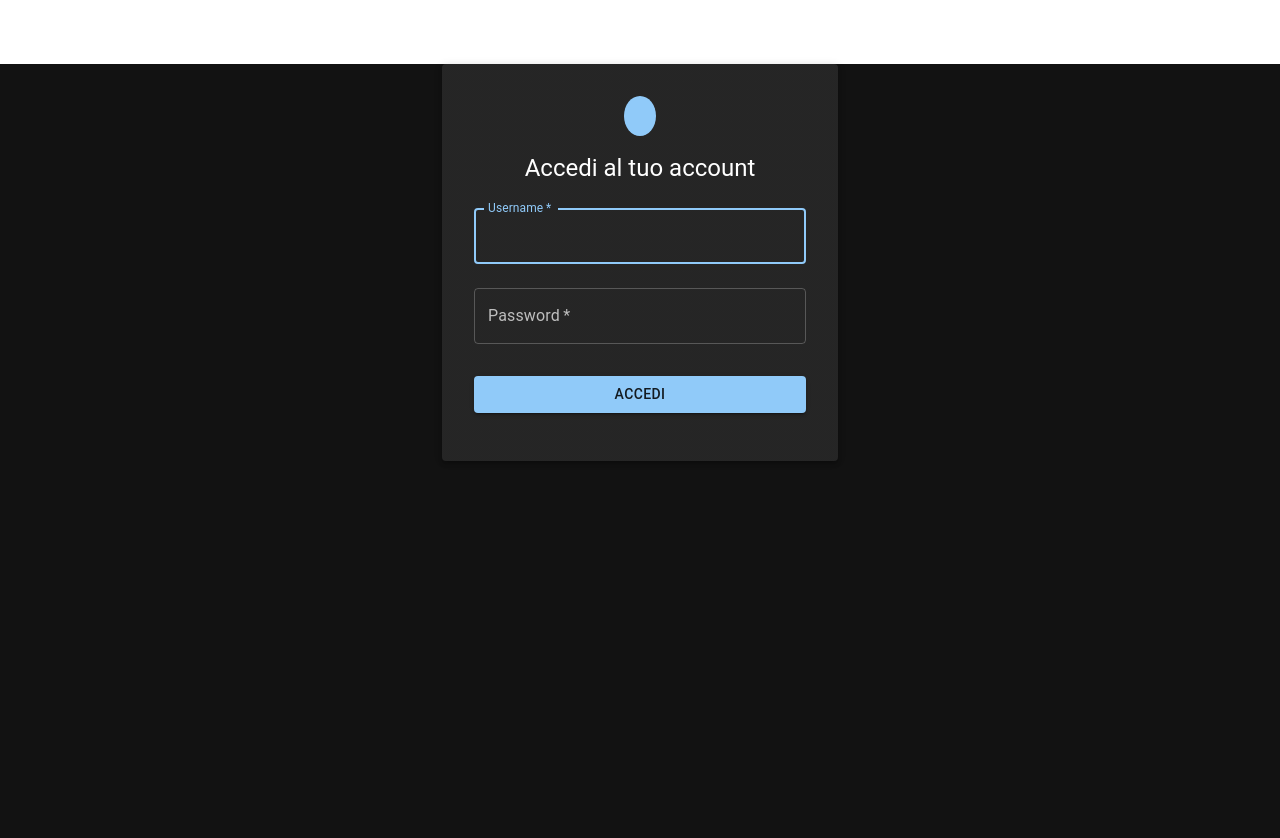
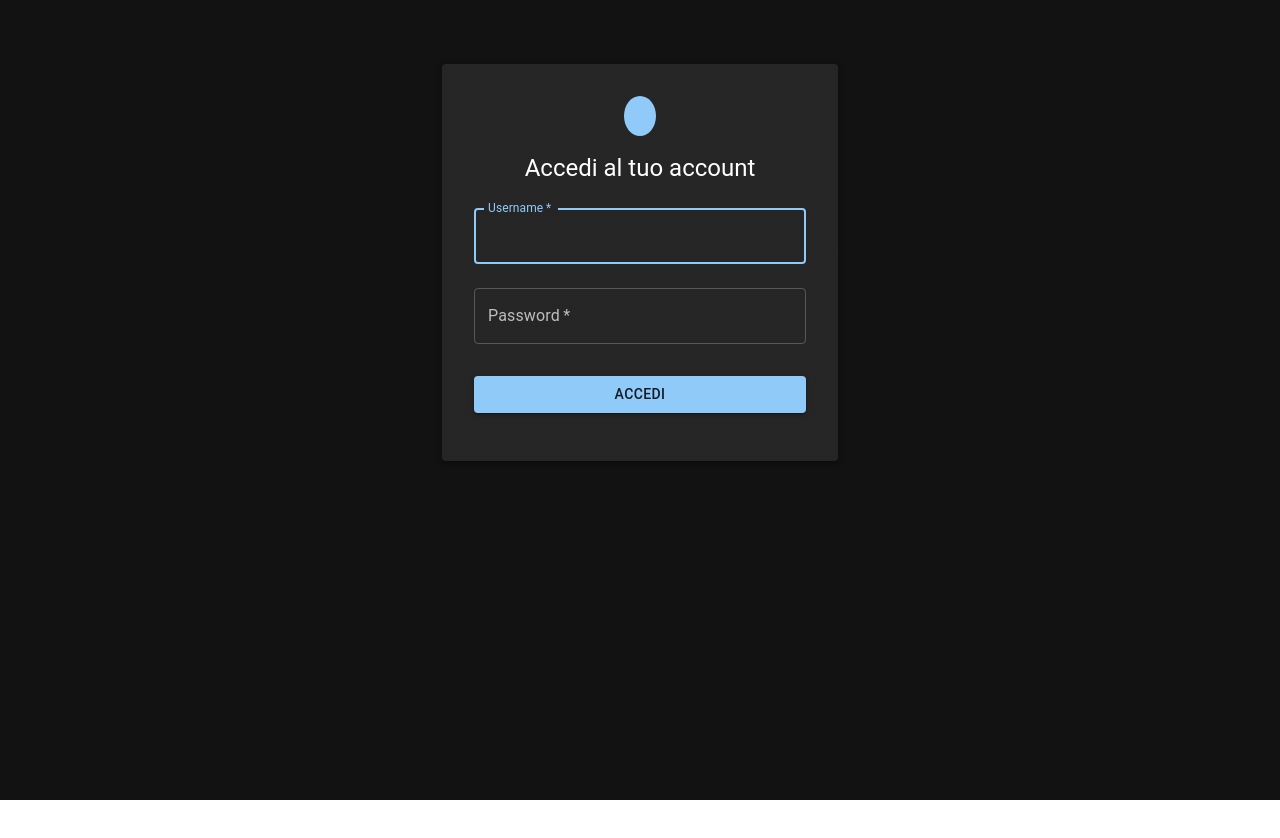
Before and after one commit to giacomo-bearzi/project-work, a React (Vite) app in the folder frontend/: page /login in a window 1280 px wide. Shown: the top 838 px of the page. After the commit the page ends 800 px from the top, so only its background shows below. Built offline with nearby package versions, Linux system fonts and the light colour scheme; some icons are missing.

Commit message:
betto fix

```diff
--- a/frontend/src/components/Login.tsx
+++ b/frontend/src/components/Login.tsx
@@ -69,7 +69,7 @@ const Login = () => {
         <Container component="main" maxWidth="xs">
             <Box
                 sx={{
-                    marginTop: 8,
+                    paddingTop: 8,
                     display: 'flex',
                     flexDirection: 'column',
                     alignItems: 'center',
```
